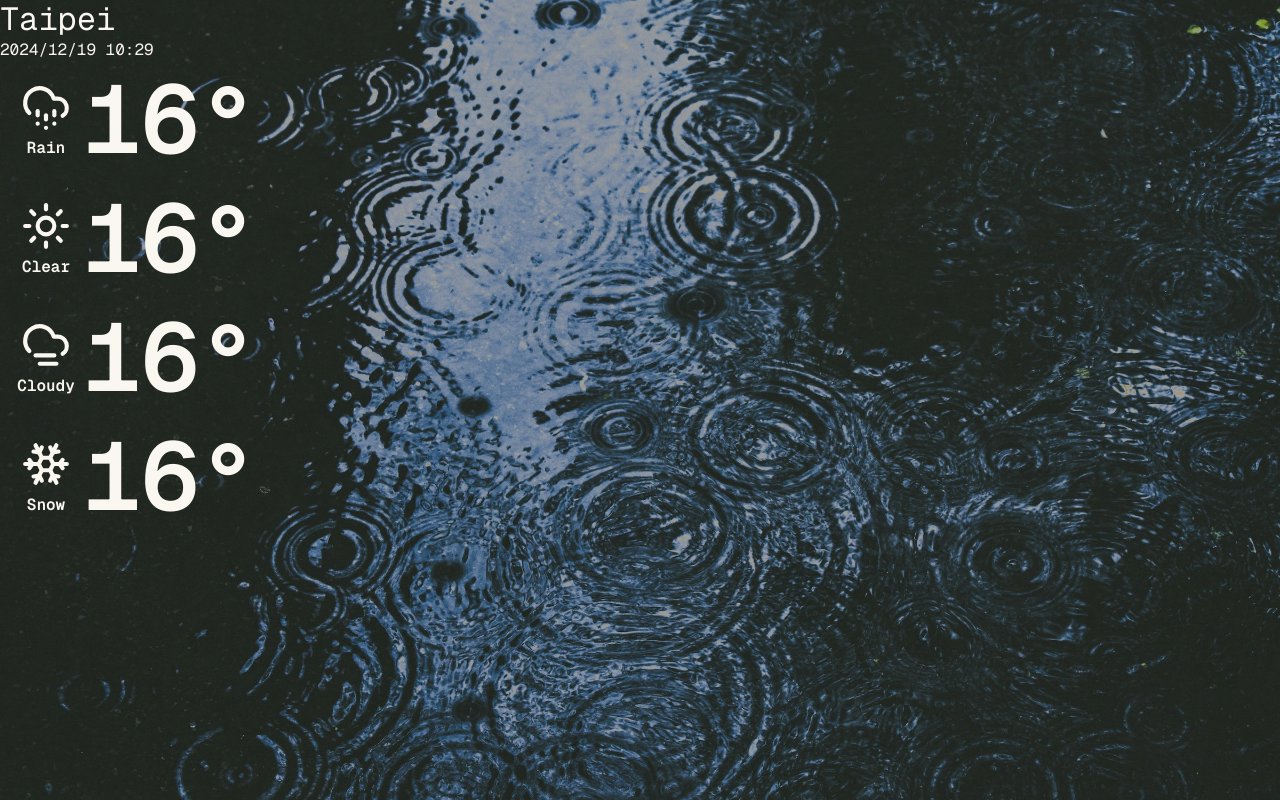
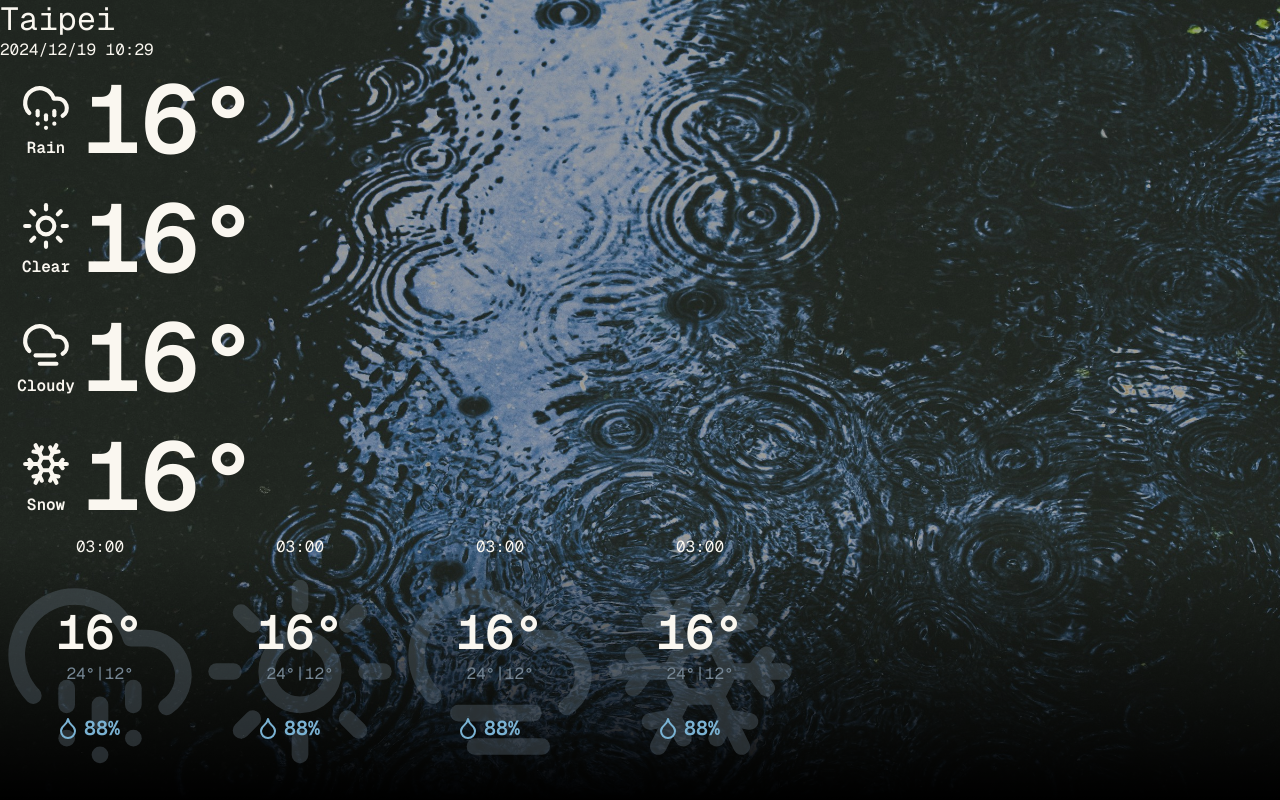
Before and after one commit to ShiroOYuki/image_nest, a Next.js app: page /weather in a window 1280 px wide. Built offline with nearby package versions, Linux system fonts and the light colour scheme.

Commit message:
create WeatherDetailCard

```diff
--- /dev/null
+++ b/src/app/components/Cards/WeatherDetailCard/WeatherDetailCard.module.css
@@ -0,0 +1,82 @@
+.container {
+    display: flex;
+    flex-direction: column;
+    align-items: center;
+    width: 200px;
+    height: 250px;
+}
+
+.time {
+    font-size: var(--font-s);
+    color: var(--font-color-default);
+}
+
+.details {
+    display: flex;
+    flex-direction: column;
+    align-items: center;
+    justify-content: center;
+    position: relative;
+    flex: 1;
+    width: 100%;
+}
+
+.details > * {
+    z-index: 101;
+}
+
+.tempContainer {
+    width: 100%;
+    text-align: center;
+    margin-bottom: 32px;
+}
+
+.temp {
+    color: var(--font-color-default);
+    font-size: var(--font-xl);
+    font-weight: bold;
+}
+
+.minMaxTemp {
+    width: 100%;
+    text-align: center;
+}
+
+.maxTemp,
+.split,
+.minTemp {
+    color: var(--font-color-dark);
+}
+
+.chanceContainer {
+    display: flex;
+    align-items: center;
+    justify-content: center;
+    width: 100%;
+    gap: 4px;
+    padding-right: 24px;
+}
+
+.chance {
+    color: var(--color-blue);
+    font-weight: bold;
+    font-size: var(--font-4);
+}
+
+.chanceIcon,
+.chanceIcon > div {
+    height: 24px
+}
+
+.bgIcon {
+    position: absolute;
+    width: 100%;
+    height: auto;
+    z-index: 100;
+    opacity: 30%;
+}
+
+.bgIcon > div {
+    width: 100%;
+    height: 100%;
+}
--- /dev/null
+++ b/src/app/components/Cards/WeatherDetailCard/WeatherDetailCard.tsx
@@ -0,0 +1,70 @@
+'use client'
+
+import { ReactSVG } from "react-svg";
+import styles from "./WeatherDetailCard.module.css";
+
+interface WeatherDetailCardProps {
+    className?: string;
+    time: string;
+    weather: "rain" | "clear" | "cloudy" | "snow";
+    temp: number;
+    maxTemp: number;
+    minTemp: number;
+    chanceOfRain: number;
+}
+
+export default function WeatherDetailCard({
+    className="",
+    time,
+    weather,
+    temp,
+    maxTemp,
+    minTemp,
+    chanceOfRain
+}: WeatherDetailCardProps) {
+    const icons = {
+        rain: "/imgs/icons/weather/rain.svg",
+        clear: "/imgs/icons/weather/clear.svg",
+        cloudy: "/imgs/icons/weather/cloudy.svg",
+        snow: "/imgs/icons/weather/snow.svg"
+    };
+
+    return (
+        <div className={styles.container}>
+            <p className={styles.time}>{time}</p>
+            <div className={styles.details}>
+                <ReactSVG
+                    src={icons[weather]}
+                    className={styles.bgIcon}
+                    beforeInjection={(svg) => {
+                        svg.setAttribute("stroke", "#758694");
+                        svg.setAttribute("stroke-width", "2px");
+                        svg.setAttribute("width", "100%");
+                        svg.setAttribute("height", "100%");
+                        svg.setAttribute("isolation", "isolate")
+                    }}
+                />
+                <div className={styles.tempContainer}>
+                    <p className={styles.temp}>{temp}°</p>
+                    <div className={styles.minMaxTemp}>
+                        <span className={styles.maxTemp}>{maxTemp}°</span>
+                        <span className={styles.split}>|</span>
+                        <span className={styles.minTemp}>{minTemp}°</span>
+                    </div>
+                </div>
+                <div className={styles.chanceContainer}>
+                    <ReactSVG
+                        src="/imgs/icons/water.svg"
+                        className={styles.chanceIcon}
+                        beforeInjection={(svg) => {
+                            svg.setAttribute("stroke", "#7AB2D3");
+                            svg.setAttribute("height", "24px");
+                            svg.setAttribute("width", "24px");
+                        }}
+                    />
+                    <p className={styles.chance}>{chanceOfRain}%</p>
+                </div>
+            </div>
+        </div>
+    )
+}
--- a/src/app/shared/styles/variables.css
+++ b/src/app/shared/styles/variables.css
@@ -36,7 +36,7 @@
 
     /* colors */
     --color-red: #d0104c;
-    --color-blue: #58b2dc;
+    --color-blue: #7AB2D3;
     --color-green: #86C166;
     --color-dark-green: #24936E;
     --color-yellow: #F7C242;
@@ -46,4 +46,5 @@
     --color-white: #fff;
 
     --font-color-default: #FAF7F0;
+    --font-color-dark: #758694;
 }
--- a/src/app/weather/page.tsx
+++ b/src/app/weather/page.tsx
@@ -1,8 +1,10 @@
 'use clinet'
 
 import SmallWeatherCard from "../components/Cards/SmallWeatherCard/SmallWeatherCard";
+import WeatherDetailCard from "../components/Cards/WeatherDetailCard/WeatherDetailCard";
 import CalenderTitle from "../components/Clocks/CalenderTitle/CalenderTitle";
 import BackgroundContainer from "../components/Containers/BackgroundContainer/BackgroundContainer";
+import styles from "./weatherPage.module.css";
 
 export default function WeatherPage() {
 
@@ -20,6 +22,40 @@ export default function WeatherPage() {
             <SmallWeatherCard weather="clear" temp="16°" />
             <SmallWeatherCard weather="cloudy" temp="16°" />
             <SmallWeatherCard weather="snow" temp="16°" />
+            <div className={styles.row}>
+                <WeatherDetailCard
+                    time="03:00"
+                    weather="rain"
+                    temp={16}
+                    maxTemp={24}
+                    minTemp={12}
+                    chanceOfRain={88}
+                />
+                <WeatherDetailCard
+                    time="03:00"
+                    weather="clear"
+                    temp={16}
+                    maxTemp={24}
+                    minTemp={12}
+                    chanceOfRain={88}
+                />
+                <WeatherDetailCard
+                    time="03:00"
+                    weather="cloudy"
+                    temp={16}
+                    maxTemp={24}
+                    minTemp={12}
+                    chanceOfRain={88}
+                />
+                <WeatherDetailCard
+                    time="03:00"
+                    weather="snow"
+                    temp={16}
+                    maxTemp={24}
+                    minTemp={12}
+                    chanceOfRain={88}
+                />
+            </div>
         </BackgroundContainer>
     )
 }
--- /dev/null
+++ b/src/app/weather/weatherPage.module.css
@@ -0,0 +1,6 @@
+.row {
+    display: flex;
+    width: 100%;
+    background: linear-gradient(0deg, var(--color-black) 0%, #0000 100%);
+    flex: 1;
+}
```
Also changed, not shown: public/imgs/icons/water.svg (added).
